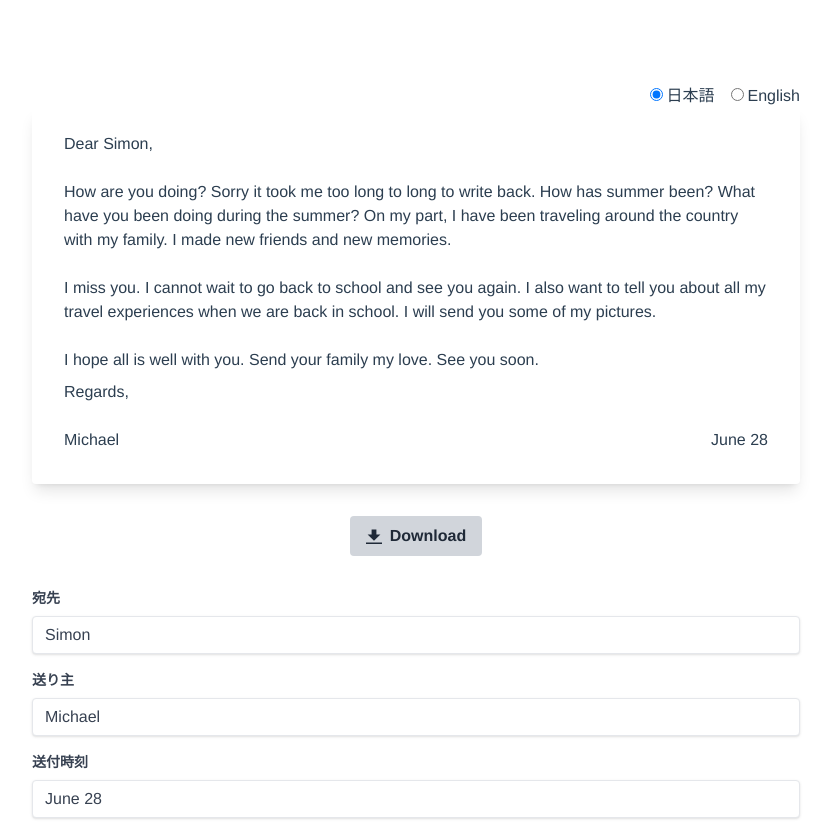
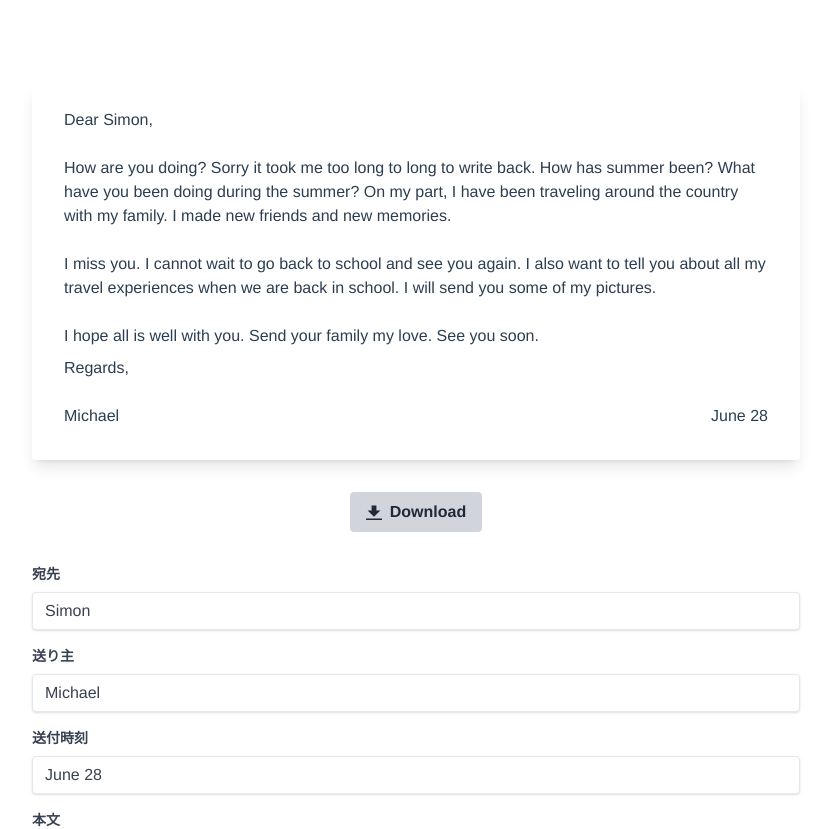
Before and after one commit to Haru0101/dear-my-friend, a Vue app: page / in a window 1280 px wide. Shown: the top 829 px of the page, without its empty margins (224-1055 px from the left). Built offline with nearby package versions, Linux system fonts and the light colour scheme.

Commit message:
change: remove i18n

```diff
--- a/src/App.vue
+++ b/src/App.vue
@@ -16,8 +16,6 @@ const sentDate = ref<string>(`${month} ${date}`);
 const letterClosing = ref<string>('Regards');
 const letterGreeting = ref<string>('Dear');
 
-const language = ref<'jp' | 'en'>('jp');
-
 const download = () => {
   // @ts-ignore
   html2canvas(document.querySelector("#canvas-box")).then((canvas: { toDataURL: (arg0: string) => string; }) => {
@@ -31,10 +29,6 @@ const download = () => {
 <template>
   <div class="p-6">
     <div class="w-full mx-auto max-w-3xl">
-      <div class="flex justify-end">
-        <label class="mr-4"><input v-model="language" value="jp" class="mr-1" type="radio" name="languages">日本語</label>
-        <label><input v-model="language" value="en" class="mr-1" type="radio" name="languages">English</label>
-      </div>
       <LetterPreview
         :to="to"
         :from="from"
```
